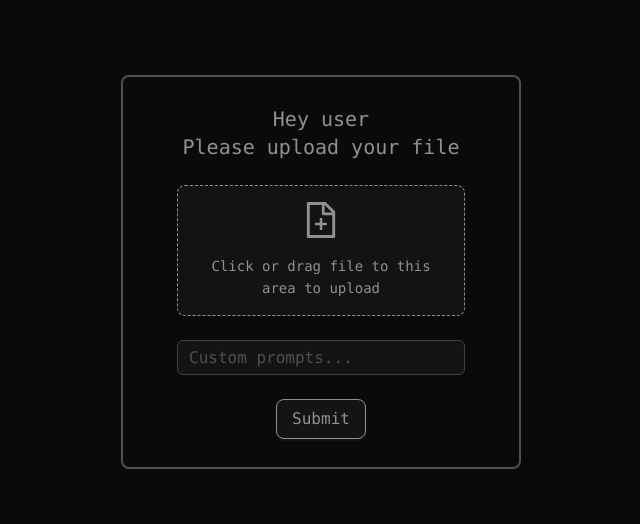
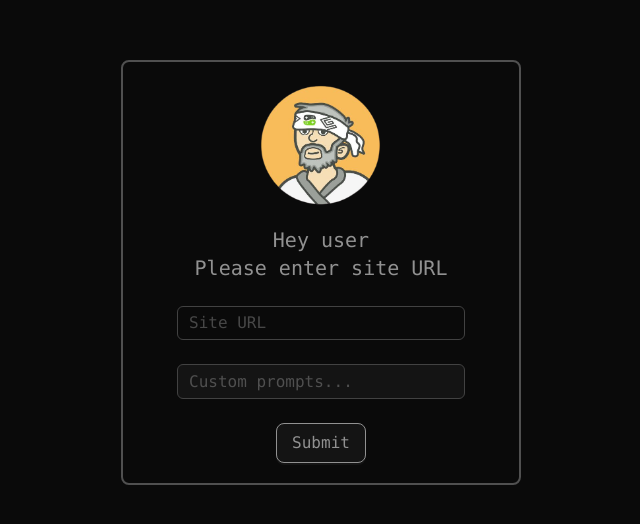
Before and after one commit to eigengravy/trana, a React (Create React App) app in the folder client/: page / in a window 1280 px wide. Shown: the part 128-652 px from the top of the page, without its empty margins (319-959 px from the left). Built offline with nearby package versions, Linux system fonts and the light colour scheme.

Commit message:
full and windowed ui

```diff
--- a/client/src/App.tsx
+++ b/client/src/App.tsx
@@ -1,20 +1,21 @@
-import React, { useState, useContext } from 'react';
-import logo from './logo.svg';
-import './App.css';
-import { GlobalContext } from './Context/GlobalContext';
-import UploadModal from './Components/UploadModal';
-import Chat from './Components/Chat';
+import React, { useState, useContext } from "react";
+import logo from "./logo.svg";
+import "./App.css";
+import { GlobalContext } from "./Context/GlobalContext";
+import UploadModal from "./Components/UploadModal";
+import Chat from "./Components/Chat";
 
 function App() {
-
-  const {uploaded} = useContext(GlobalContext)
+  const { uploaded } = useContext(GlobalContext);
 
   return (
-    <div className="max-w-[100vw] min-h-[100vh] flex items-center justify-center bg-[#0A0A0A]">
+    <div className="max-w-[100vw] min-h-[100vh] flex relative items-center justify-center bg-[#0A0A0A]">
       {!uploaded ? (
         <UploadModal />
       ) : (
-        <Chat />
+        <div className="absolute w-[30vw] bottom-5 right-5 h-[60vh]">
+          <Chat />
+        </div>
       )}
     </div>
   );
--- a/client/src/Components/UploadModal.tsx
+++ b/client/src/Components/UploadModal.tsx
@@ -1,4 +1,4 @@
-import { useContext, useState } from "react";
+import { useContext, useEffect, useState } from "react";
 import { Typography, Button, Space, Progress, Input } from "antd";
 import {
   UploadOutlined,
@@ -9,6 +9,7 @@ import {
 } from "@ant-design/icons";
 import { GlobalContext } from "../Context/GlobalContext";
 import { message, Upload } from "antd";
+import logo from "../Assets/sensei.png";
 import axios from "axios";
 
 const { Title } = Typography;
@@ -16,140 +17,126 @@ const { TextArea } = Input;
 const { Dragger } = Upload;
 
 export default function UploadModal() {
-  const { uploaded, setUploaded, setText, setUserPrompt } =
-    useContext(GlobalContext);
+  const {
+    uploaded,
+    setUploaded,
+    setText,
+    setUserPrompt,
+    userPrompt,
+    url,
+    setUrl,
+  } = useContext(GlobalContext);
 
   const [done, setDone] = useState(false);
   const [loading, setLoading] = useState(false);
   const [csvfile, setCsvfile] = useState<any>();
 
-  const handleFileUpload = ({ file }: any) => {
-    let formData = new FormData();
-    formData.append("csv", file, file.name);
+  useEffect(() => {
+    if (url !== "") setDone(true);
+    else setDone(false);
+  }, [userPrompt]);
 
-    axios
-      .post("http://127.0.0.1:8000/api/files/", formData, {
-        headers: {
-          "Content-Type": "multpart/form-data",
-        },
-        onUploadProgress: (event) => {
-          console.log(event);
-          setCsvfile({
-            name: file.name,
-            progress: event.progress,
-          });
-        },
-      })
-      .then((response) => {
-        console.log(response);
-        if (response.status === 201) {
-          message.success(`${file.name} uploaded successfully.`);
-          setCsvfile({
-            name: file.name,
-            progress: 1,
-            download: response.data.csv,
-            id: response.data.id,
-          });
-          setDone(true);
-        }
-      })
-      .catch((error) => {
-        console.log(error);
-        message.error(`${file.name} upload failed.`);
-        setDone(false);
-      });
-  };
+  // const handleFileUpload = ({ file }: any) => {
+  //   let formData = new FormData();
+  //   formData.append("csv", file, file.name);
+
+  //   axios
+  //     .post("http://127.0.0.1:8000/api/files/", formData, {
+  //       headers: {
+  //         "Content-Type": "multpart/form-data",
+  //       },
+  //       onUploadProgress: (event) => {
+  //         console.log(event);
+  //         setCsvfile({
+  //           name: file.name,
+  //           progress: event.progress,
+  //         });
+  //       },
+  //     })
+  //     .then((response) => {
+  //       console.log(response);
+  //       if (response.status === 201) {
+  //         message.success(`${file.name} uploaded successfully.`);
+  //         setCsvfile({
+  //           name: file.name,
+  //           progress: 1,
+  //           download: response.data.csv,
+  //           id: response.data.id,
+  //         });
+  //         setDone(true);
+  //       }
+  //     })
+  //     .catch((error) => {
+  //       console.log(error);
+  //       message.error(`${file.name} upload failed.`);
+  //       setDone(false);
+  //     });
+  // };
 
   const handleSubmit = () => {
     setLoading(true);
-    const data = `id=${csvfile.id}`;
-    console.log(data);
-    axios
-      .post("http://localhost:8000/api/files/formatter/", data, {
-        headers: {
-          "Content-Type": "application/x-www-form-urlencoded",
-        },
-      })
-      .then((response) => {
-        console.log(response.data);
-        setText(response.data.formatted_text);
-        setTimeout(() => {
-          setUploaded(true);
-          setLoading(false);
-        }, 1000);
-      })
-      .catch((error) => {
-        setLoading(false);
-        console.log(error);
-      });
+    setUploaded(true);
+    // const data = `id=${csvfile.id}`;
+    // console.log(data);
+    // axios
+    //   .post("http://localhost:8000/api/files/formatter/", data, {
+    //     headers: {
+    //       "Content-Type": "application/x-www-form-urlencoded",
+    //     },
+    //   })
+    //   .then((response) => {
+    //     console.log(response.data);
+    //     setText(response.data.formatted_text);
+    //     setTimeout(() => {
+    //       setUploaded(true);
+    //       setLoading(false);
+    //     }, 1000);
+    //   })
+    //   .catch((error) => {
+    //     setLoading(false);
+    //     console.log(error);
+    //   });
   };
 
   return (
-    <div className="w-[25rem] flex flex-col py-7 items-center border-2 border-[#505050] rounded-lg">
+    <div className="w-[25rem] flex flex-col py-5 items-center border-2 border-[#505050] rounded-lg">
+      <img src={logo} className="w-32 h-32 mb-4" />
       <span className="text-[#919191] text-xl font-mono">Hey user</span>
       <span className="text-[#919191] text-xl font-mono">
-        Please upload your file
+        Please enter site URL
       </span>
-      {/* <div className="w-[18rem] min-h-[18rem] my-6 bg-white bg-opacity-5 rounded-lg border-2 border-dashed border-[#505050]"></div> */}
-      <Dragger
-        accept=".csv"
-        // action="http://127.0.0.1:8000/api/files/"
-        customRequest={handleFileUpload}
-        maxCount={1}
-        listType="text"
-        showUploadList={false}
-        className="group w-[18rem] mt-6 rounded-lg"
-      >
-        <FileAddOutlined className="text-[#919191] text-4xl group-hover:text-[#ffffffb7]" />
 
-        <p className="text-[#919191] group-hover:text-[#ffffffb7] font-mono mt-4 transition-all">
-          Click or drag file to this area to upload
-        </p>
-      </Dragger>
-
-      {csvfile && (
-        <Space
-          direction="vertical"
-          size={0}
-          className="group mt-4 rounded-[5px] cursor-pointer hover:bg-[#ffffff10] transition-all"
-        >
-          <Space className="w-[18rem] px-1 py-0.5 flex flex-row items-center justify-between">
-            <Space>
-              <FileOutlined className="text-[#919191]" />
-              <Typography className="text-[#919191] text-base">
-                {csvfile.name}
-              </Typography>
-            </Space>
-            <Space>
-              <DownloadOutlined
-                onClick={() => {
-                  csvfile.download && window.open(csvfile.download);
-                }}
-                className="text-[#919191] hover:text-green-500 hover:bg-[#ffffff15] rounded-[2px] p-0.5 text-lg transition-all"
-              />
-              <DeleteOutlined
-                onClick={() => {
-                  setCsvfile(undefined);
-                  setDone(false);
-                }}
-                className="text-[#919191] hover:text-red-500 hover:bg-[#ffffff15] rounded-[2px] p-0.5 text-lg transition-all"
-              />
-            </Space>
-          </Space>
-          <Progress
-            className={`${done ? "hidden" : "flex"}`}
-            percent={csvfile.progress * 100}
-            showInfo={false}
-          />
-        </Space>
-      )}
+      <Input
+        type="text"
+        placeholder="Site URL"
+        required
+        onChange={(e) => {
+          setUrl(e.target.value);
+        }}
+        onKeyDown={(event) => {
+          if (event.key === "Enter" && !event.shiftKey) {
+            event.preventDefault();
+            url !== ""
+              ? handleSubmit()
+              : message.error("Please enter a site url.");
+          }
+        }}
+        className="chat-input w-[18rem] mt-6 bg-transparent text-white text-opacity-75 text-base font-mono"
+      />
 
       <TextArea
-        // value={dispVal}
         placeholder="Custom prompts..."
         disabled={loading}
         onChange={(e) => {
           setUserPrompt(e.target.value);
+        }}
+        onKeyDown={(event) => {
+          if (event.key === "Enter" && !event.shiftKey) {
+            event.preventDefault();
+            url !== ""
+              ? handleSubmit()
+              : message.error("Please enter a site url.");
+          }
         }}
         className="chat-input w-[18rem] mt-6 text-white text-opacity-75 text-base font-mono"
         autoSize
@@ -157,9 +144,9 @@ export default function UploadModal() {
 
       <Button
         onClick={() => {
-          done
+          url !== ""
             ? handleSubmit()
-            : message.error("Please upload a file to proceed.");
+            : message.error("Please enter a site url.");
         }}
         loading={loading}
         className="flex items-center mt-6 text-[#919191] font-mono border-[#919191]"
--- a/client/src/Context/GlobalContext.tsx
+++ b/client/src/Context/GlobalContext.tsx
@@ -1,21 +1,26 @@
 import React, { useState, createContext } from "react";
 
 export const GlobalContext = createContext({
-  text: undefined as any | undefined,
-  setText: (value: any) => {},
-  userPrompt: undefined as any | undefined,
-  setUserPrompt: (value: any) => {},
-  uploaded: undefined as any | undefined,
-  setUploaded: (value: any) => {},
+  url: "" as string,
+  setUrl: (value: string) => {},
+  text: "" as string,
+  setText: (value: string) => {},
+  userPrompt: "" as string,
+  setUserPrompt: (value: string) => {},
+  uploaded: false as boolean,
+  setUploaded: (value: boolean) => {},
 });
 
 export const GlobalProvider = (props: any) => {
+  const [url, setUrl] = useState<string>("");
   const [text, setText] = useState<string>("");
   const [userPrompt, setUserPrompt] = useState<string>("");
   const [uploaded, setUploaded] = useState(false);
   return (
     <GlobalContext.Provider
       value={{
+        url,
+        setUrl,
         text,
         setText,
         userPrompt,
```
Also changed, not shown: client/src/Components/Chat.tsx (+51 -36 lines).
